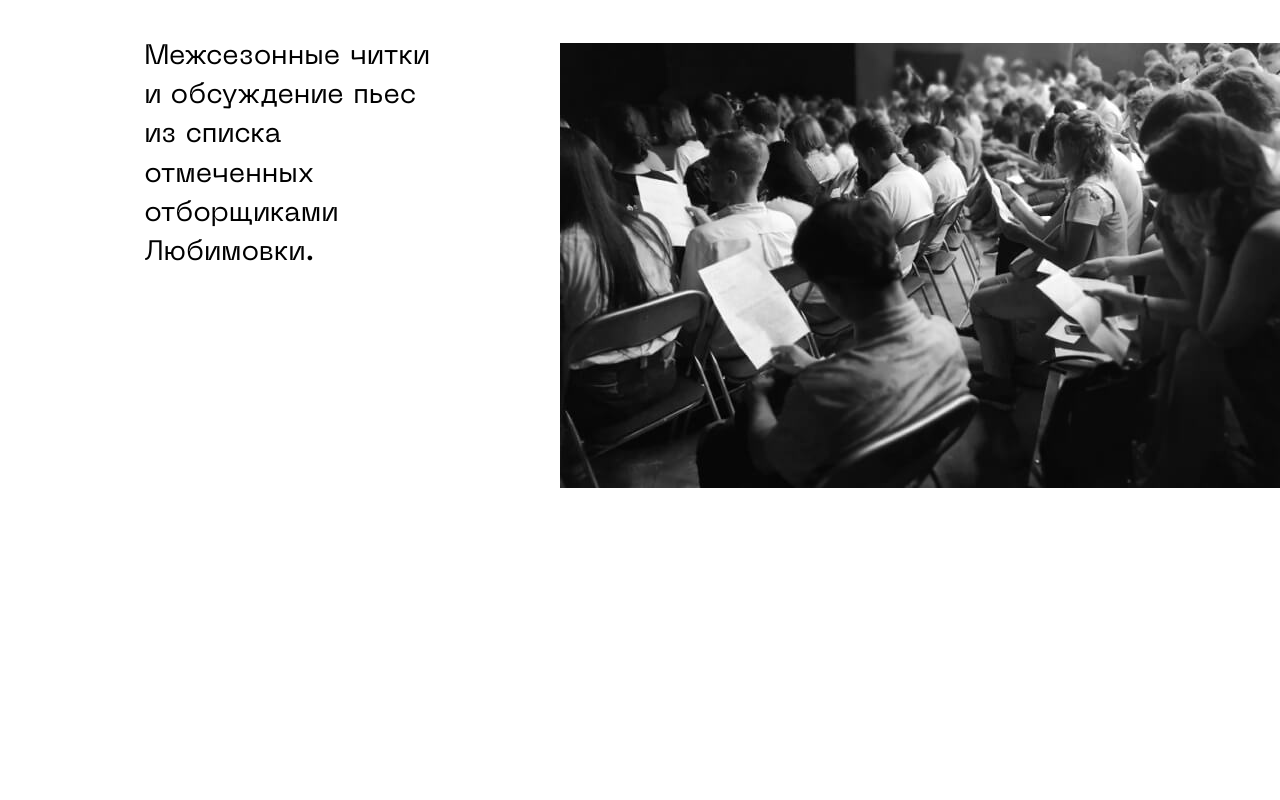
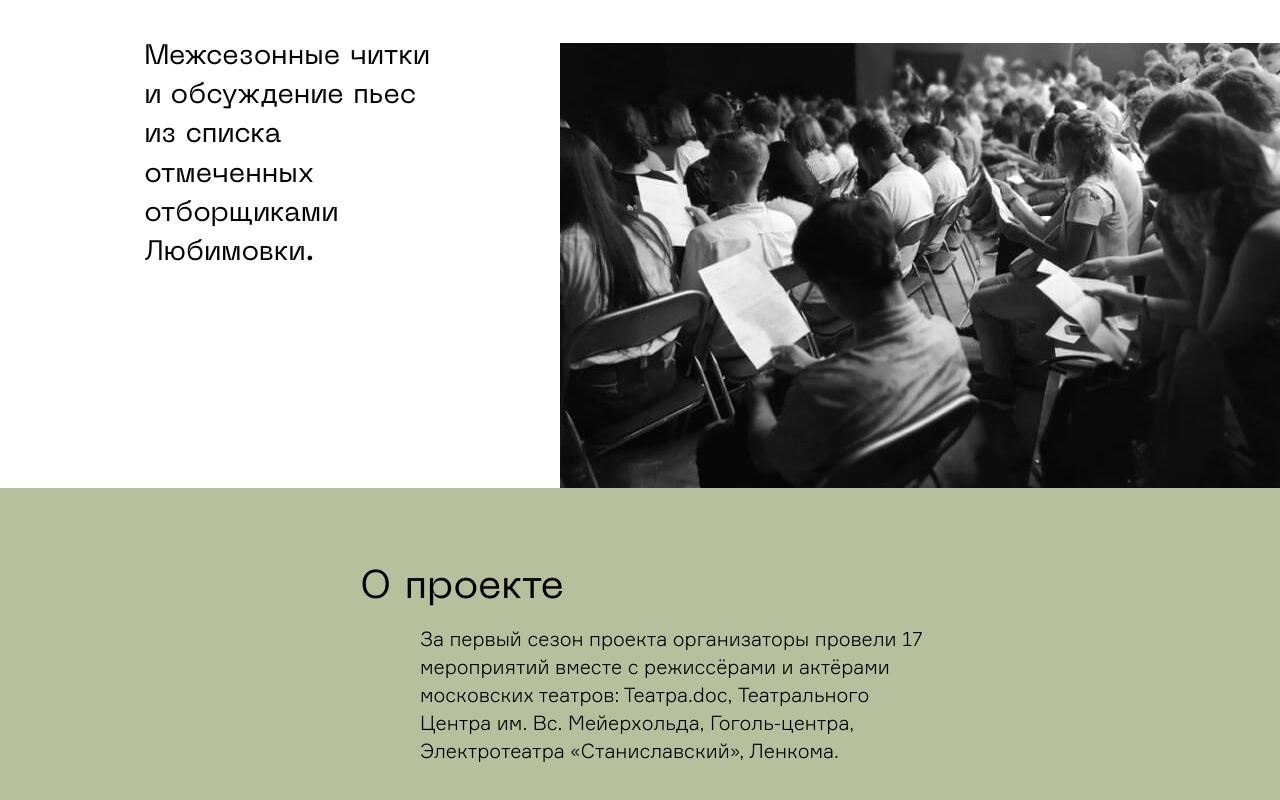
Before and after one commit to work-in-group/lubimovka, a website built with webpack: page src/index.html in a window 1280 px wide. Shown: the part 284-1084 px from the top of the page. Before the commit the page ends 800 px from the top, so only its background shows below. Built offline with nearby package versions, Linux system fonts and the light colour scheme; files whose address does not match are found by name.

Commit message:
feat: add block about-project

```diff
--- /dev/null
+++ b/src/blocks/about-project/__text/about-project__text.css
@@ -0,0 +1,11 @@
+.about-project__text {
+    font-family: 'Formular', sans-serif;
+    font-style: normal;
+    font-weight: 300;
+    font-size: 20px;
+    line-height: 28px;
+    max-width: 510px;
+    margin-top: 17px;
+    margin-bottom: 0;
+    margin-left: 420px;
+}
--- /dev/null
+++ b/src/blocks/about-project/__title/about-project__title.css
@@ -0,0 +1,10 @@
+.about-project__title {
+    font-family: 'Neue Machina', sans-serif;
+    font-style: normal;
+    font-weight: 400;
+    font-size: 40px;
+    line-height: 1;
+    margin-top: 80px;
+    margin-bottom: 0;
+    margin-left: 360px;
+}
--- a/src/blocks/about-project/about-project.css
+++ b/src/blocks/about-project/about-project.css
@@ -0,0 +1,6 @@
+.about-project {
+    background-color: #B7C09D;
+    display: flex;
+    flex-direction: column;
+    min-height: 396px;
+}
--- a/src/blocks/info/__container/info__container.css
+++ b/src/blocks/info/__container/info__container.css
@@ -1,4 +1,6 @@
 .info__container {
     align-self: end;
     margin-left: 111px;
+    display: flex;
+    flex-direction: column;
 }
--- a/src/index.html
+++ b/src/index.html
@@ -44,7 +44,10 @@
       </div>
     </section>
     <section class="about-project">
-
+      <h2 class="about-project__title">О проекте</h2>
+      <p class="about-project__text">За первый сезон проекта организаторы провели 17 мероприятий вместе с режиссёрами и
+        актёрами московских театров: Театра.doc, Театрального Центра им. Вс. Мейерхольда, Гоголь-центра, Электротеатра
+        «Станиславский», Ленкома. </p>
     </section>
     <section class="video">
 
--- a/src/pages/index.css
+++ b/src/pages/index.css
@@ -22,3 +22,5 @@
 @import url(../blocks/info/__image/info__image.css);
 
 @import url(../blocks/about-project/about-project.css);
+@import url(../blocks/about-project/__title/about-project__title.css);
+@import url(../blocks/about-project/__text/about-project__text.css);
```
